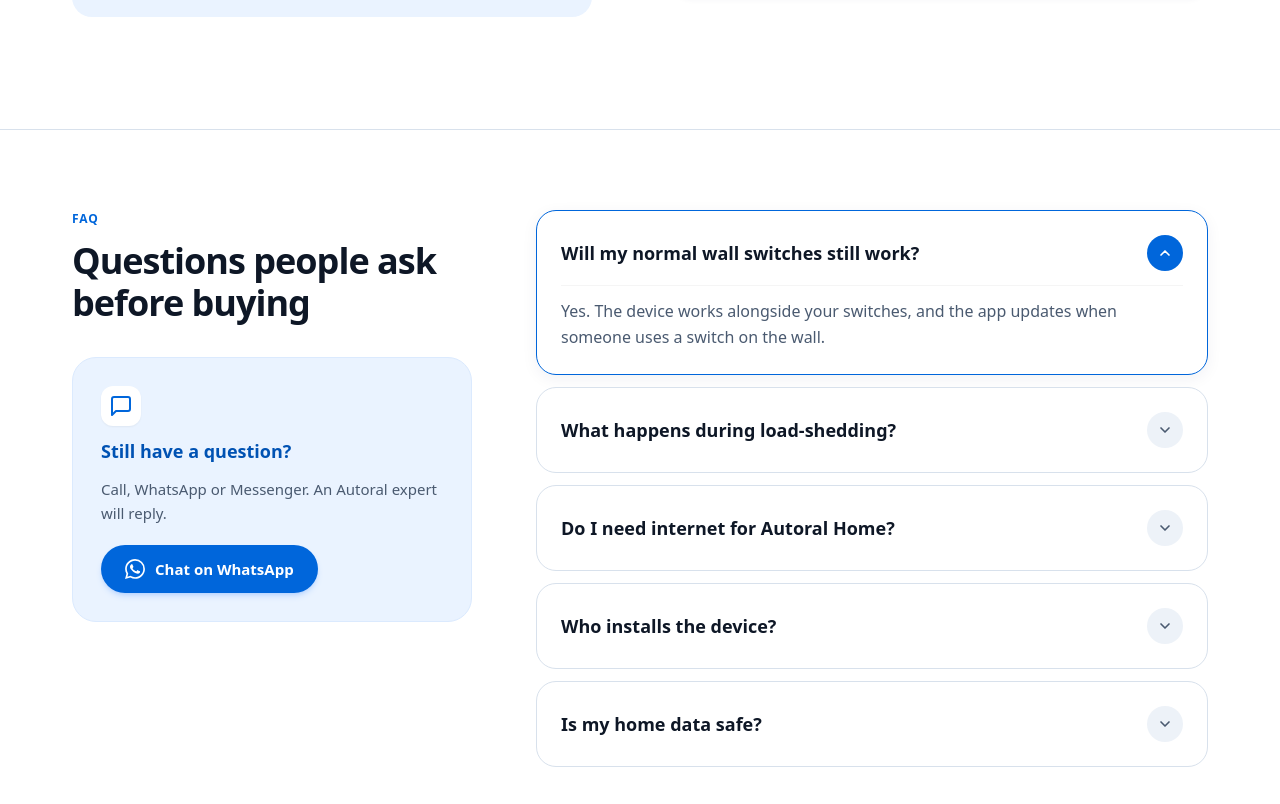
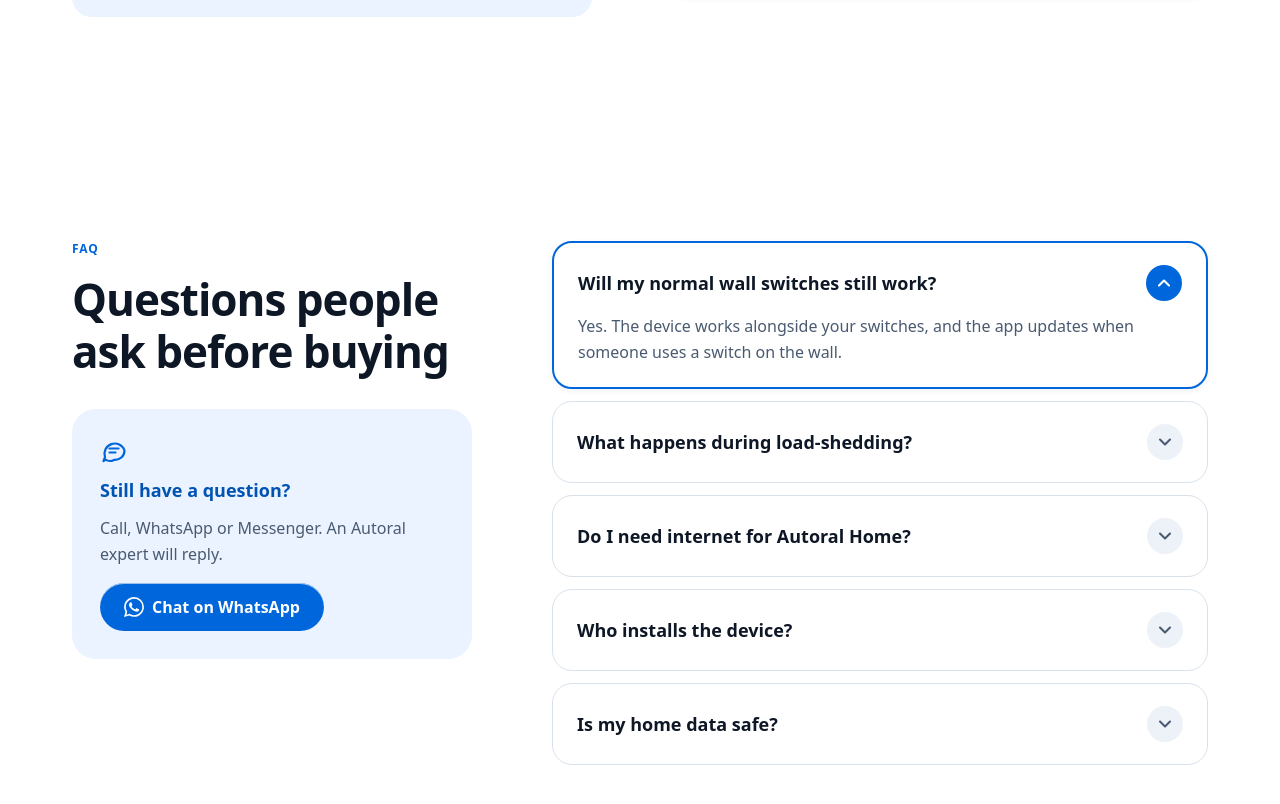
Before and after one commit to autoral/web_portal, a Next.js app: page / in a window 1280 px wide. Shown: the part 6036-6840 px from the top of the page. Built offline with nearby package versions, Linux system fonts and the light colour scheme.

Commit message:
Implement exact Figma design for 10 FAQ (node 4239:1279)

```diff
--- a/app/components/FAQ.tsx
+++ b/app/components/FAQ.tsx
@@ -1,36 +1,80 @@
 "use client";
 
 import React, { useState } from "react";
-import {
-  IconChat,
-  IconWhatsApp,
-  IconChevronDown,
-  IconChevronUp,
-} from "./Icons";
+import { IconWhatsApp } from "./Icons";
+
+function IconChatBubble({ className = "size-7" }: { className?: string }) {
+  return (
+    <svg
+      className={className}
+      viewBox="0 0 28 28"
+      fill="none"
+      stroke="#0066db"
+      strokeWidth="2.2"
+      strokeLinecap="round"
+      strokeLinejoin="round"
+      aria-hidden="true"
+    >
+      <path d="M24.5 13.5a9.5 9.5 0 0 1-10.5 9.4 9.8 9.8 0 0 1-4.2 1.1c-1.5 0-3-.5-4.3-1.5L3.5 24l1.5-3.8A9.5 9.5 0 1 1 24.5 13.5z" />
+      <path d="M9.5 11.5h9" />
+      <path d="M9.5 15.5h6" />
+    </svg>
+  );
+}
+
+function IconFaqChevron({
+  className = "size-5",
+  isOpen = false,
+}: {
+  className?: string;
+  isOpen?: boolean;
+}) {
+  return (
+    <svg
+      className={`${className} transition-transform duration-300 ${
+        isOpen ? "rotate-180" : ""
+      }`}
+      viewBox="0 0 24 24"
+      fill="none"
+      stroke="currentColor"
+      strokeWidth="2.5"
+      strokeLinecap="round"
+      strokeLinejoin="round"
+      aria-hidden="true"
+    >
+      <polyline points="6 9 12 15 18 9" />
+    </svg>
+  );
+}
 
 export default function FAQ() {
   const [openIndex, setOpenIndex] = useState<number | null>(0);
 
   const faqs = [
     {
-      q: "Will my normal wall switches still work?",
-      a: "Yes. The device works alongside your switches, and the app updates when someone uses a switch on the wall.",
+      question: "Will my normal wall switches still work?",
+      answer:
+        "Yes. The device works alongside your switches, and the app updates when someone uses a switch on the wall.",
     },
     {
-      q: "What happens during load-shedding?",
-      a: "The hub remembers every channel. When power comes back, each device returns to the state it was in.",
+      question: "What happens during load-shedding?",
+      answer:
+        "The hub remembers every channel. When power comes back, each device returns to the state it was in.",
     },
     {
-      q: "Do I need internet for Autoral Home?",
-      a: "No. At home everything runs on your Wi-Fi. Internet is only needed to control your home from outside.",
+      question: "Do I need internet for Autoral Home?",
+      answer:
+        "No. At home everything runs on your Wi-Fi. Internet is only needed to control your home from outside.",
     },
     {
-      q: "Who installs the device?",
-      a: "A trained Autoral installer fits and tests it behind your switchboard, usually in about 30 minutes.",
+      question: "Who installs the device?",
+      answer:
+        "A trained Autoral installer fits and tests it behind your switchboard, usually in about 30 minutes.",
     },
     {
-      q: "Is my home data safe?",
-      a: "Control at home stays on your local network, and remote access is encrypted end to end.",
+      question: "Is my home data safe?",
+      answer:
+        "Control at home stays on your local network, and remote access is encrypted end to end.",
     },
   ];
 
@@ -39,82 +83,91 @@
   };
 
   return (
-    <section className="py-14 sm:py-16 lg:py-20 bg-white border-y border-[#d8e1ec]">
+    <section
+      id="faq"
+      className="w-full bg-white py-16 sm:py-20 lg:py-[112px]"
+      data-node-id="4239:1279"
+    >
       <div className="max-w-[1200px] mx-auto px-4 sm:px-6 lg:px-8">
-        <div className="flex flex-col lg:flex-row items-start justify-between gap-12 lg:gap-16">
-          {/* Left Intro & WhatsApp Help Card */}
+        <div className="flex flex-col lg:flex-row items-start justify-between gap-12 lg:gap-[80px]">
+          {/* Left Column: FAQ Intro & Help Card */}
           <div className="w-full lg:w-[400px] flex flex-col gap-8 shrink-0">
-            <div>
-              <div className="text-[12px] font-semibold text-[#0066db] tracking-[0.96px] uppercase mb-3">
+            {/* Header */}
+            <div className="flex flex-col gap-4 items-start w-full">
+              <p className="text-[12px] font-semibold leading-[16px] text-[#0066db] tracking-[0.96px] uppercase">
                 FAQ
-              </div>
-              <h2 className="text-3xl sm:text-4xl font-semibold text-[#0e1726] tracking-[-1px] leading-[1.18]">
+              </p>
+              <h2 className="text-3xl sm:text-4xl lg:text-[44px] font-semibold leading-[1.18] lg:leading-[52px] tracking-[-1px] text-[#0e1726]">
                 Questions people ask before buying
               </h2>
             </div>
 
             {/* Help Card */}
-            <div className="bg-[#eaf3ff] rounded-[24px] p-7 border border-blue-100 flex flex-col items-start gap-3">
-              <div className="w-10 h-10 rounded-xl bg-white flex items-center justify-center text-[#0066db] shadow-xs">
-                <IconChat className="w-6 h-6 text-[#0066db]" />
+            <div className="bg-[#eaf3ff] rounded-[24px] p-7 flex flex-col gap-3 items-start w-full">
+              <div className="size-7 flex items-center justify-center">
+                <IconChatBubble className="size-7 text-[#0066db]" />
               </div>
-              <h3 className="text-[18px] font-semibold text-[#0052b3]">
+              <h3 className="text-[18px] font-semibold leading-[26px] text-[#0052b3]">
                 Still have a question?
               </h3>
-              <p className="text-[15px] text-[#4a5a70] leading-[24px] mb-2">
+              <p className="text-[16px] font-normal leading-[26px] text-[#4a5a70]">
                 Call, WhatsApp or Messenger. An Autoral expert will reply.
               </p>
               <a
                 href="https://wa.me/8801770066585"
                 target="_blank"
                 rel="noopener noreferrer"
-                className="h-12 px-6 rounded-full bg-[#0066db] hover:bg-[#0052b3] active:scale-98 text-white font-semibold text-[15px] flex items-center gap-2.5 transition-all shadow-md shadow-blue-500/20"
+                className="h-[48px] px-6 rounded-full bg-[#0066db] hover:bg-[#0052b3] active:scale-98 text-white font-semibold text-[16px] flex items-center gap-2 transition-all shadow-[inset_0px_1px_0px_rgba(255,255,255,0.6)] mt-1"
               >
-                <IconWhatsApp className="w-5 h-5 text-white" />
+                <IconWhatsApp className="size-5 text-white" />
                 <span>Chat on WhatsApp</span>
               </a>
             </div>
           </div>
 
-          {/* Right Accordion List */}
-          <div className="w-full flex-1 flex flex-col gap-3">
+          {/* Right Column: Accordion Items */}
+          <div className="flex flex-col gap-3 items-start w-full flex-1 min-w-0">
             {faqs.map((faq, idx) => {
               const isOpen = openIndex === idx;
               return (
-                <div
+                <button
                   key={idx}
+                  type="button"
                   onClick={() => toggle(idx)}
-                  className={`border rounded-[20px] transition-all cursor-pointer p-6 ${
+                  className={`w-full px-6 py-[22px] rounded-[20px] transition-all text-left flex flex-col gap-3 relative cursor-pointer ${
                     isOpen
-                      ? "bg-white border-[#0066db] shadow-[0px_4px_16px_rgba(10,42,92,0.06)]"
-                      : "bg-white border-[#d8e1ec] hover:border-neutral-300"
+                      ? "bg-white border-2 border-[#0066db] shadow-[0px_2px_6px_rgba(10,42,92,0.06)]"
+                      : "bg-white border border-[#d8e1ec] hover:border-neutral-400"
                   }`}
                 >
-                  <div className="flex items-center justify-between gap-4">
-                    <h3 className="text-[17px] sm:text-[18px] font-semibold text-[#0e1726]">
-                      {faq.q}
-                    </h3>
+                  {/* Question & Chevron Button */}
+                  <div className="flex items-center justify-between gap-4 w-full">
+                    <span className="text-[18px] font-semibold leading-[26px] text-[#0e1726]">
+                      {faq.question}
+                    </span>
                     <div
-                      className={`w-9 h-9 rounded-full flex items-center justify-center shrink-0 transition-colors ${
+                      className={`size-9 rounded-full flex items-center justify-center shrink-0 transition-colors ${
                         isOpen
                           ? "bg-[#0066db] text-white"
                           : "bg-[#edf2f8] text-[#4a5a70]"
                       }`}
                     >
-                      {isOpen ? (
-                        <IconChevronUp className="w-4 h-4 text-white" />
-                      ) : (
-                        <IconChevronDown className="w-4 h-4 text-[#4a5a70]" />
-                      )}
+                      <IconFaqChevron className="size-5" isOpen={isOpen} />
                     </div>
                   </div>
 
+                  {/* Answer (Expanded) */}
                   {isOpen && (
-                    <p className="text-[15px] sm:text-[16px] text-[#4a5a70] leading-[26px] mt-3.5 pt-3 border-t border-neutral-100 animate-in fade-in duration-200">
-                      {faq.a}
+                    <p className="text-[16px] font-normal leading-[26px] text-[#4a5a70] text-left animate-in fade-in duration-200">
+                      {faq.answer}
                     </p>
                   )}
-                </div>
+
+                  {/* Subtle top inner light border on open item */}
+                  {isOpen && (
+                    <div className="absolute inset-0 pointer-events-none rounded-[20px] shadow-[inset_0px_1px_0px_rgba(255,255,255,0.6)]" />
+                  )}
+                </button>
               );
             })}
           </div>
```
